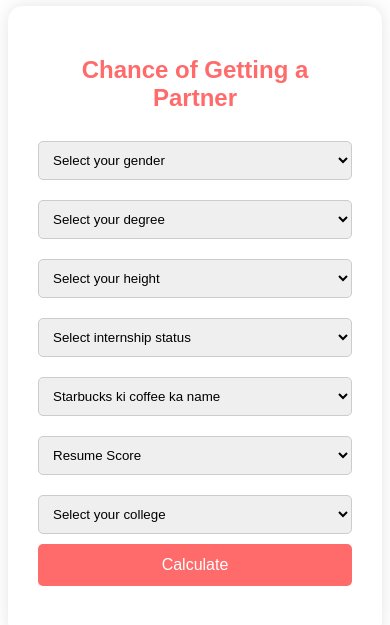
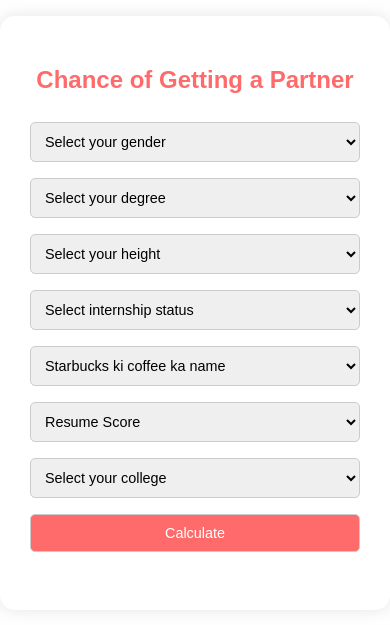
Before and after one commit to Ajain0311/match_your_perfect, a plain HTML site: page index.html in a window 390 px wide. Shown: the part 109-734 px from the top of the page. Drawn offline with Linux system fonts and the light colour scheme.

Commit message:
Update index.html

```diff
--- a/index.html
+++ b/index.html
@@ -2,6 +2,7 @@
 <html lang="en">
   <head>
     <meta charset="UTF-8" />
+    <meta name="viewport" content="width=device-width, initial-scale=1.0" />
     <title>Chance of Getting a Boyfriend or Girlfriend</title>
     <style>
       body {
@@ -11,35 +12,37 @@
         justify-content: center;
         align-items: center;
         height: 100vh;
+        margin: 0;
+        padding: 0;
       }
       .container {
         background: white;
         padding: 30px;
         border-radius: 15px;
         box-shadow: 0 0 15px rgba(0, 0, 0, 0.1);
-        max-width: 400px;
+        max-width: 100%;
         width: 100%;
         text-align: center;
+        box-sizing: border-box;
       }
       h2 {
         color: #ff6b6b;
+        font-size: 1.8rem;
+        margin-bottom: 20px;
       }
       select,
-      input {
+      input,
+      button {
         width: 100%;
-        padding: 10px;
-        margin: 10px 0;
+        padding: 12px;
+        margin: 8px 0;
         border: 1px solid #ccc;
         border-radius: 5px;
+        font-size: 1rem;
       }
       button {
-        width: 100%;
         background-color: #ff6b6b;
         color: white;
-        padding: 12px;
-        border: none;
-        border-radius: 5px;
-        font-size: 16px;
         cursor: pointer;
       }
       button:hover {
@@ -49,6 +52,19 @@
         margin-top: 20px;
         font-weight: bold;
         color: green;
+        font-size: 1.2rem;
+      }
+      /* Responsive Design */
+      @media (max-width: 600px) {
+        h2 {
+          font-size: 1.5rem;
+        }
+        select,
+        input,
+        button {
+          padding: 10px;
+          font-size: 0.9rem;
+        }
       }
     </style>
   </head>
@@ -170,7 +186,7 @@
           if (index === roasts.length) {
             clearInterval(interval); // Stop once all are shown
           }
-        }, 1000); // 1-second delay between roasts
+        }, 3000); // 3-second delay between roasts
       }
     </script>
   </body>
```
